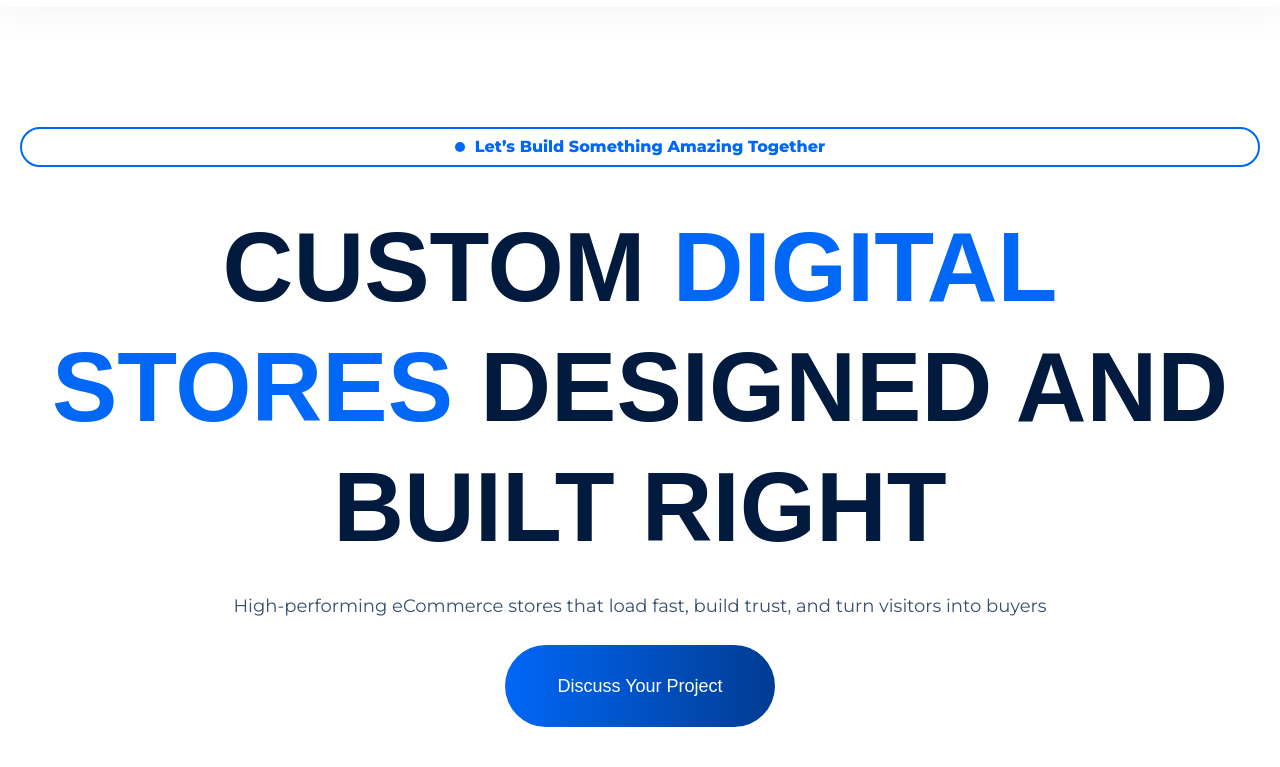
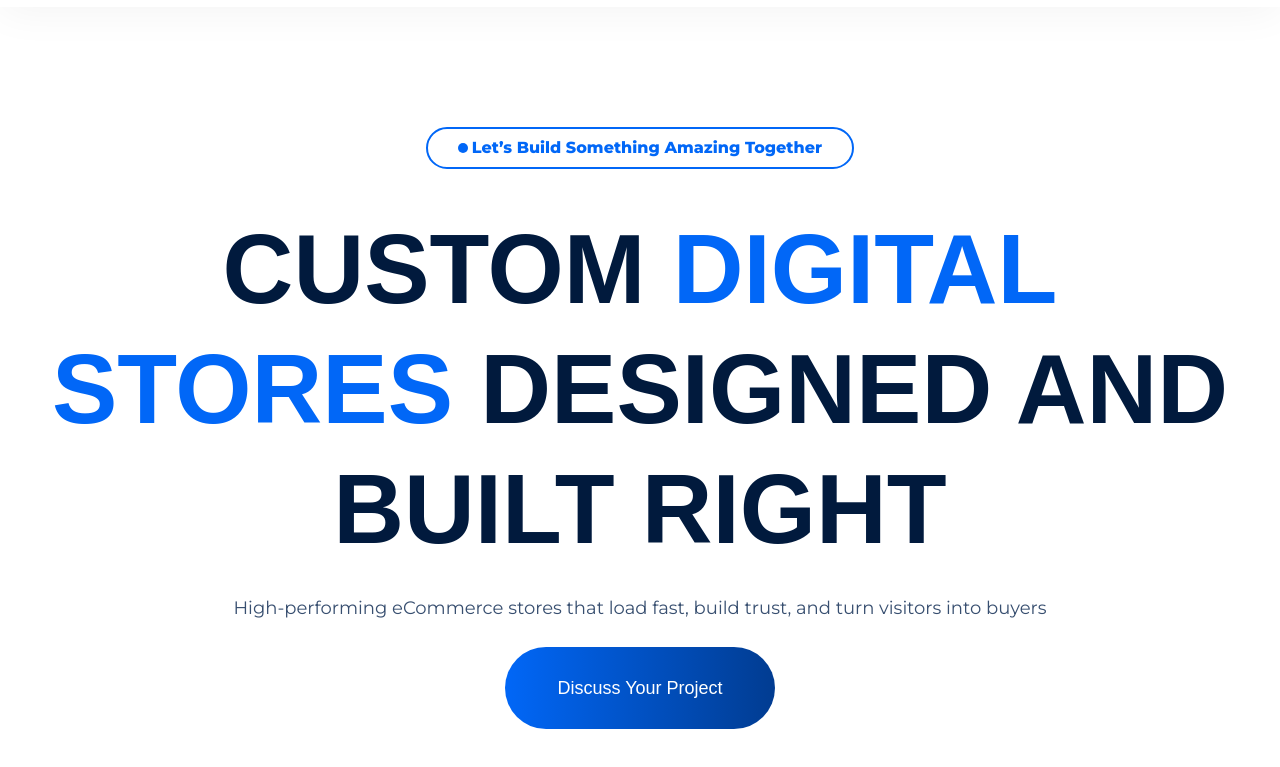
Before and after one commit to muhammadmuneebofficial/muhammadmuneeb, a plain HTML site: page index.html in a window 1280 px wide. Shown: the part 133-900 px from the top of the page. Drawn offline with Linux system fonts and the light colour scheme; a web font is replaced by a local one.

Commit message:
Update style.css
change

```diff
--- a/styles/style.css
+++ b/styles/style.css
@@ -96,17 +96,12 @@ header{
 	border: 2px solid #0167F7;
 	border-radius: 50px;
 }
-.heroareSec .heroareCol .heroareaBadge{
-	display: flex;
-	justify-content: center;
-	align-items: center;
-	gap: 10px;
-}
 .heroareSec .heroareCol .heroareaBadge span{
 	width: 10px;
 	height: 10px;
 	border-radius: 50px;
 	background: #0167F7;
+	display: inline-block;
 }
 .heroareSec .heroareCol .heroareaBadge h6{
 	font-size: 16px;
@@ -114,6 +109,7 @@ header{
 	font-weight: 800;
 	line-height: 16px;
 	color: #0167F7;
+	display: inline-block;
 }
 .heroareCol{
 	width: 1240px;
```
